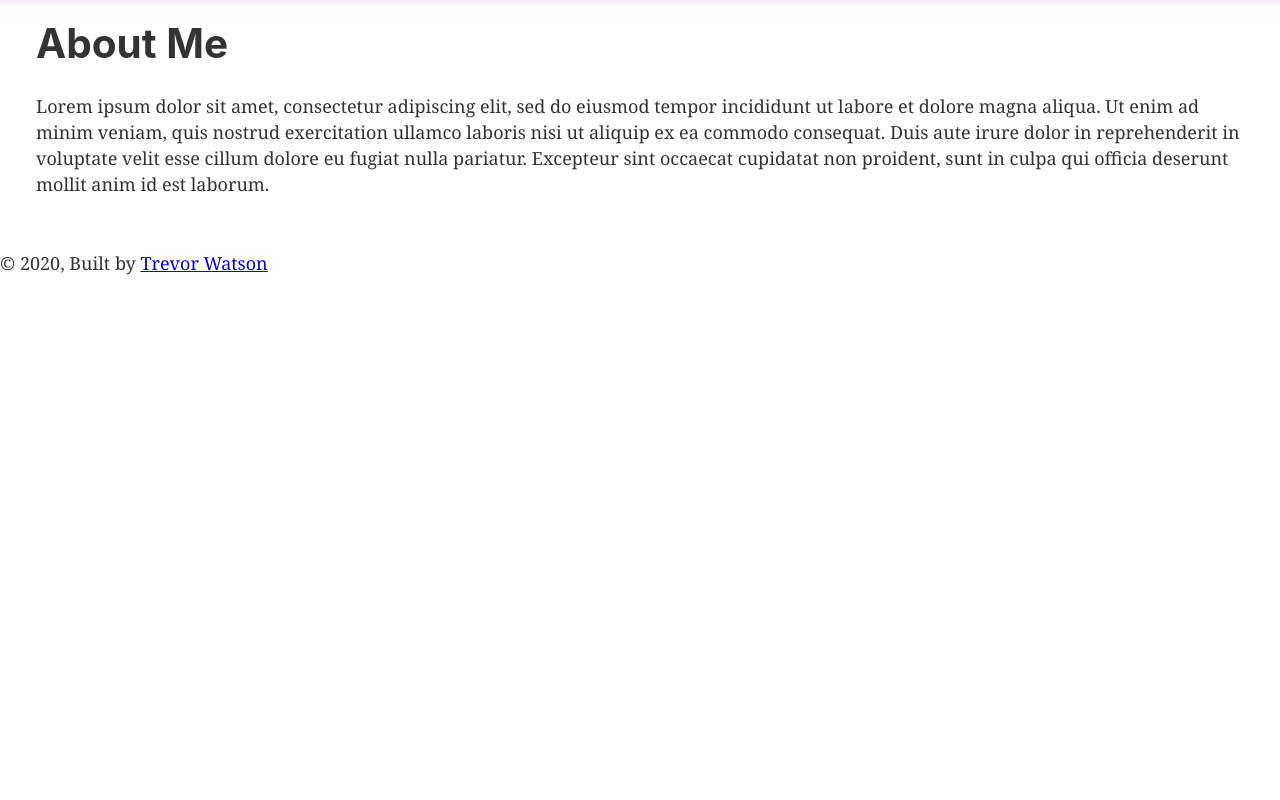
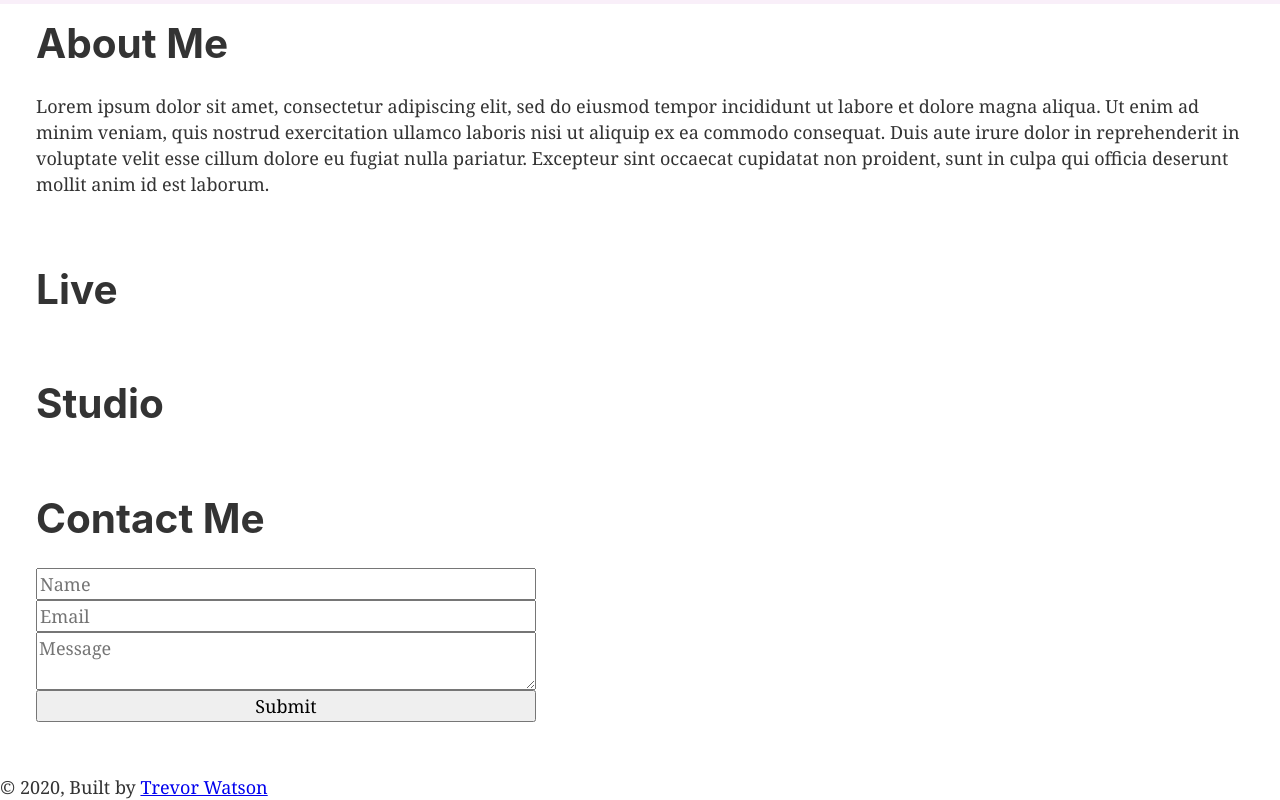
Before and after one commit to watsontrevor10/jordan-rose-portfolio, a Gatsby site: page / in a window 1280 px wide. Shown: the part 894-1694 px from the top of the page. Before the commit the page ends 1170 px from the top, so only its background shows below. Built offline with nearby package versions, Linux system fonts and the light colour scheme; Gatsby itself is replaced by a stand-in of ours.

Commit message:
added styles to all pages

```diff
--- a/src/pages/about.js
+++ b/src/pages/about.js
@@ -2,12 +2,12 @@ import React from "react"
 import styled from "styled-components"
 
 // Styles
-import { TextCont } from "../styles/mainStyles"
+import { MainCont } from "../styles/mainStyles"
 
 const About = () => {
   return (
     <div>
-      <TextCont>
+      <MainCont>
         <h1>About Me</h1>
         <p>
           Lorem ipsum dolor sit amet, consectetur adipiscing elit, sed do
@@ -18,7 +18,7 @@ const About = () => {
           pariatur. Excepteur sint occaecat cupidatat non proident, sunt in
           culpa qui officia deserunt mollit anim id est laborum.
         </p>
-      </TextCont>
+      </MainCont>
     </div>
   )
 }
--- a/src/pages/contact.js
+++ b/src/pages/contact.js
@@ -1,7 +1,10 @@
 import React from "react"
 
+// Styles
+import { MainCont } from "../styles/mainStyles"
+
 const Contact = () => (
-  <div>
+  <MainCont>
     <h1>Contact Me</h1>
     <form>
       <div style={{ display: "flex", flexDirection: "column", maxWidth: "500px" }}>
@@ -11,7 +14,7 @@ const Contact = () => (
         <input type="submit" value="Submit" />
       </div>
     </form>
-  </div>
+  </MainCont>
 )
 
 export default Contact
--- a/src/pages/index.js
+++ b/src/pages/index.js
@@ -5,10 +5,13 @@ import Image from "../components/image"
 import SEO from "../components/seo"
 
 // Pages
-import About from './about'
+import About from "./about"
+import Live from "./live"
+import Studio from "./studio"
+import Contact from "./contact"
 
 // Styles
-import { TextCont } from "../styles/mainStyles"
+import { MainCont } from "../styles/mainStyles"
 
 // Images
 
@@ -16,15 +19,18 @@ const IndexPage = () => (
   <Layout>
     <div style={{ backgroundColor: "#f9eff9" }}>
       <SEO title="Home" />
-      <TextCont>
+      <MainCont>
         <h3>
           Jordan is a freelance drummer out of New York City that performs a
           wide variety of genres and with a number of touring artists such as
           Theo Katzman and Caleb Howley, and groups localy in New York.
         </h3>
-      </TextCont>
+      </MainCont>
     </div>
     <About />
+    <Live />
+    <Studio />
+    <Contact />
   </Layout>
 )
 
--- a/src/pages/live.js
+++ b/src/pages/live.js
@@ -1,9 +1,12 @@
-import React from 'react'
+import React from "react"
+
+// Styles
+import { MainCont } from "../styles/mainStyles"
 
 const Live = () => (
-  <div>
+  <MainCont>
     <h1>Live</h1>
-  </div>
+  </MainCont>
 )
 
 export default Live
--- a/src/pages/studio.js
+++ b/src/pages/studio.js
@@ -1,9 +1,12 @@
 import React from "react"
 
+// Styles
+import { MainCont } from "../styles/mainStyles"
+
 const Studio = () => (
-  <div>
+  <MainCont>
     <h1>Studio</h1>
-  </div>
+  </MainCont>
 )
 
 export default Studio
--- a/src/styles/mainStyles.js
+++ b/src/styles/mainStyles.js
@@ -1,6 +1,6 @@
 import styled from "styled-components"
 
-export const TextCont = styled.div`
+export const MainCont = styled.div`
   margin: 0 auto;
   max-width: 960;
   padding: 1rem 2rem 1.45rem;
```
